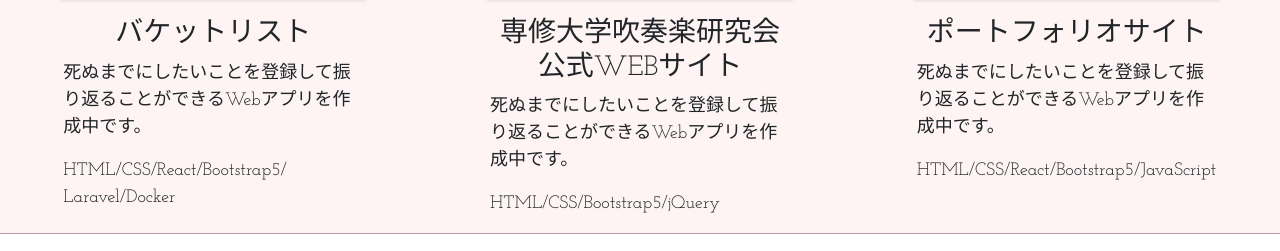
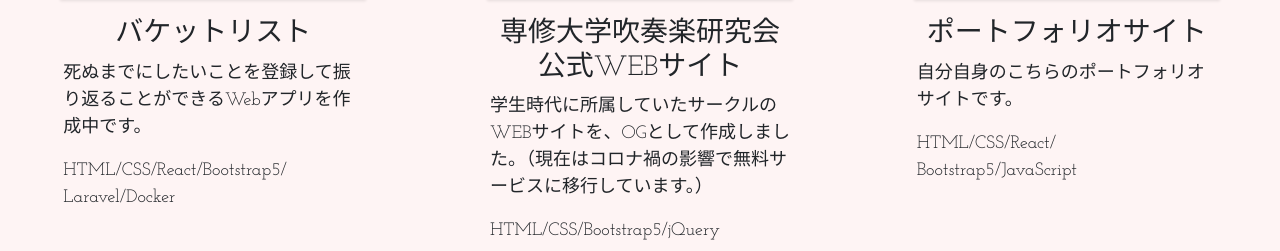
Before and after one commit to kiyomaron/portfolio, a React (Create React App) app: page /works in a window 1280 px wide. Shown: the part 513-764 px from the top of the page. Built offline with nearby package versions, Linux system fonts and the light colour scheme.

Commit message:
Implement click function to Works page

```diff
--- a/src/components/Work.css
+++ b/src/components/Work.css
@@ -8,4 +8,9 @@
     object-fit: cover;
     box-shadow: 0px 0px 3px 3px rgba(0, 0, 0, .1);
     margin-bottom: 20px;
+    transition: 0.3s;
   }
+  .work-image:hover {
+    box-shadow: 0px 0px 15px 3px rgba(0, 0, 0, .1);
+    transform: translateY(-4px);
+  }
--- a/src/components/Work.jsx
+++ b/src/components/Work.jsx
@@ -2,12 +2,22 @@
 import "./Work.css";
 
 const Work = (props) => {
+  const popupDetailClick = () => {
+    console.log("Hello");
+  }
   return (
     <div className='work-container'>
-        <img className='work-image' src={props.workImageSource} alt="" />
-        <h3>{props.workTitle}</h3>
-        <p>{props.description}</p>
-        <p>{props.skills}</p>
+      <a href="#" onClick={popupDetailClick}>
+        <img
+            className='work-image'
+            src={props.workImageSource}
+            alt=""
+        />
+      </a>
+      <h3>{props.workTitle}</h3>
+      <p>{props.description}</p>
+      <p>{props.skills}</p>
+
     </div>
   );
 };
--- a/src/components/WorksPage.jsx
+++ b/src/components/WorksPage.jsx
@@ -2,9 +2,7 @@
 import Work from './Work';
 
 const WorksPage = () => {
-  const popupDetail = () => {
-    console.log("Hello");
-  }
+
   return (
     <section className='pt-100'>
       <h2 className='text-center section-title'>Works</h2>
@@ -19,14 +17,14 @@
           <Work
               workImageSource={`${process.env.PUBLIC_URL}/images/portfolio-img.png`}
               workTitle="専修大学吹奏楽研究会公式WEBサイト"
-              description="死ぬまでにしたいことを登録して振り返ることができるWebアプリを作成中です。"
+              description="学生時代に所属していたサークルのWEBサイトを、OGとして作成しました。（現在はコロナ禍の影響で無料サービスに移行しています。）"
               skills="HTML/CSS/Bootstrap5/jQuery"
           />
           <Work
               workImageSource={`${process.env.PUBLIC_URL}/images/portfolio-img.png`}
               workTitle="ポートフォリオサイト"
-              description="死ぬまでにしたいことを登録して振り返ることができるWebアプリを作成中です。"
-              skills="HTML/CSS/React/Bootstrap5/JavaScript"
+              description="自分自身のこちらのポートフォリオサイトです。"
+              skills="HTML/CSS/React/ Bootstrap5/JavaScript"
           />
 
           {/* <div className='work-container'>
```
